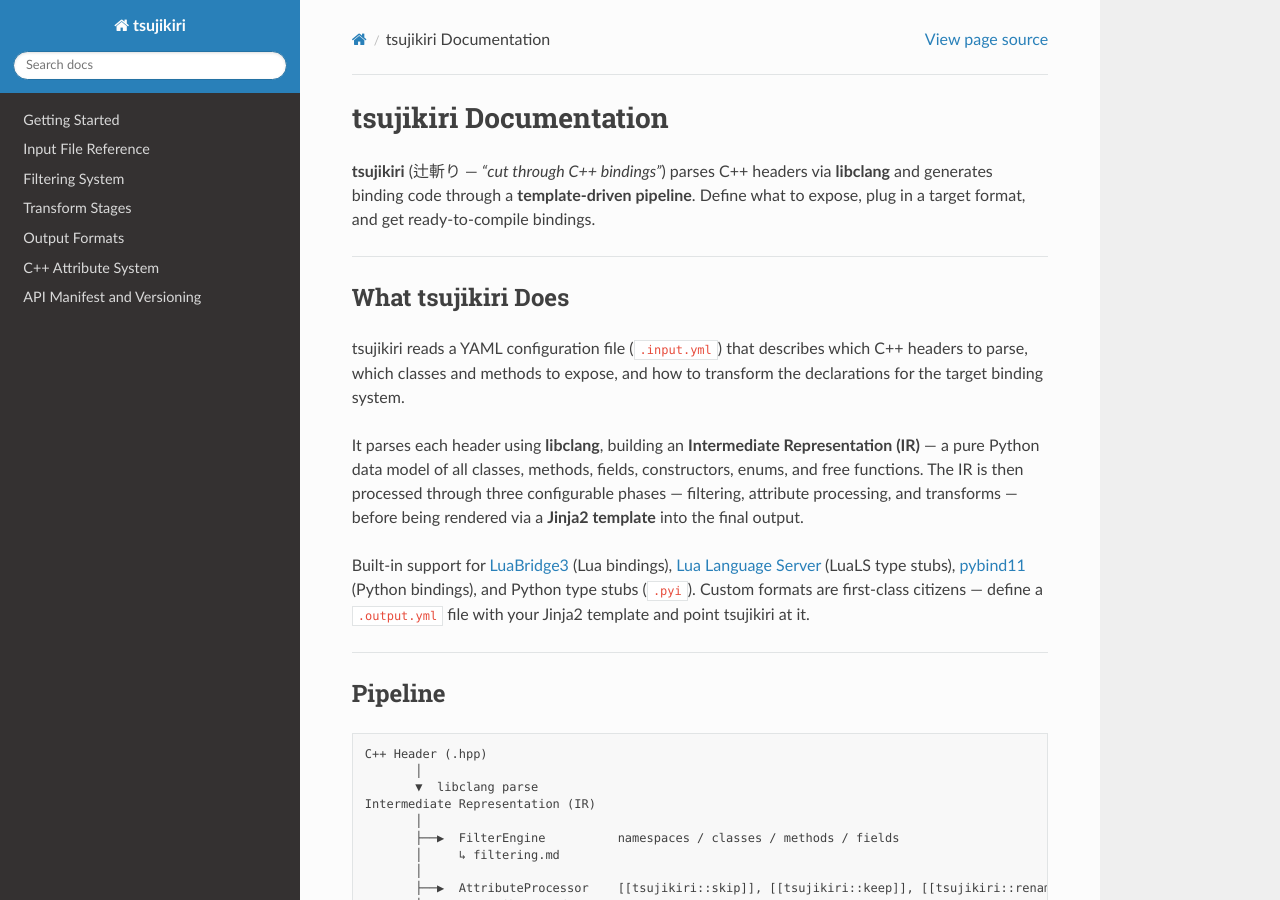
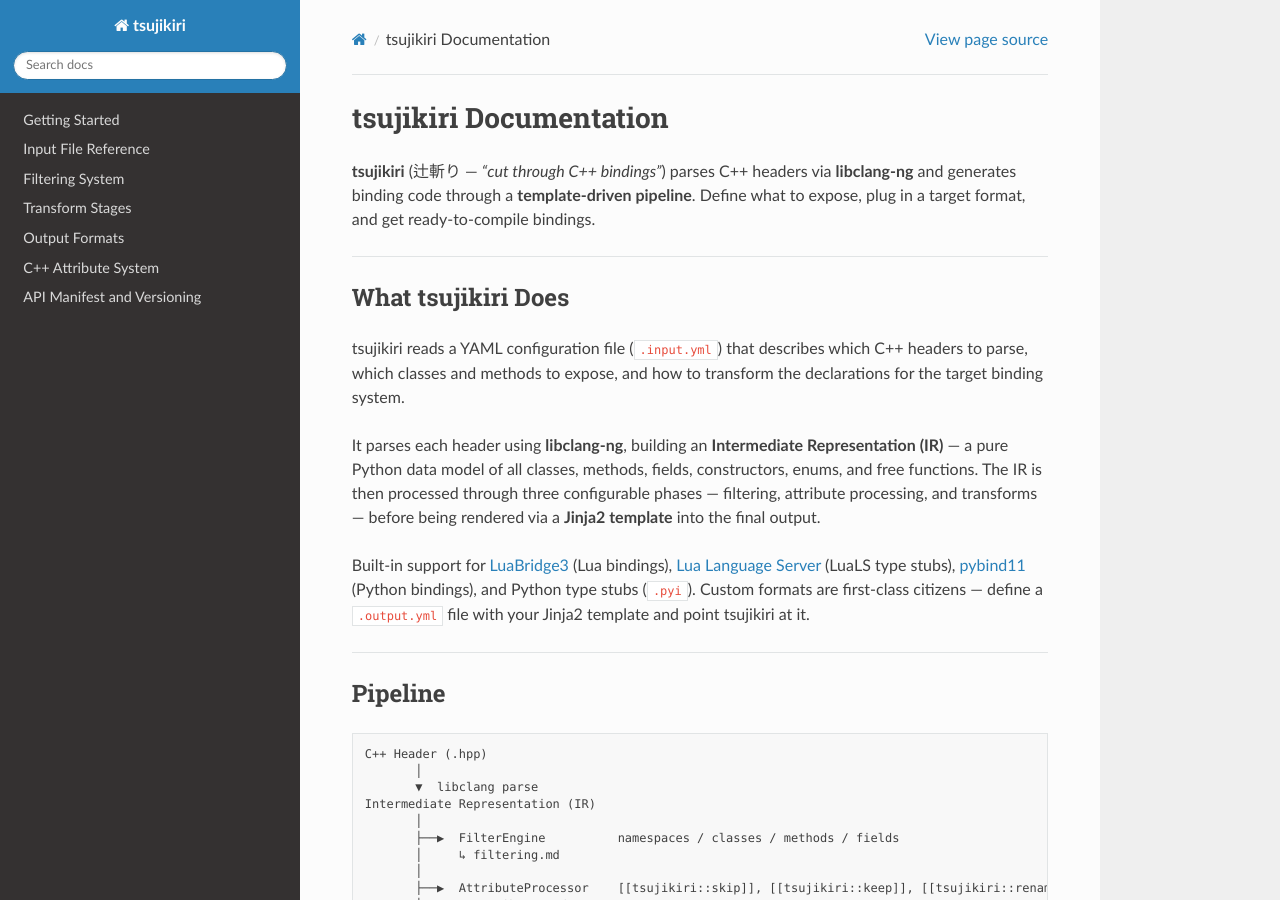
Before and after one commit to kunitoki/tsujikiri, a Sphinx documentation site: the page built from docs/index.md, in a window 1280 px wide and 900 px high. Built offline with Sphinx 7.4.7 and the Read the Docs theme 3.1.0, drawn with Linux system fonts in a browser that asks for light colours.

```diff
--- a/docs/index.md
+++ b/docs/index.md
@@ -1,6 +1,6 @@
 # tsujikiri Documentation
 
-**tsujikiri** (辻斬り — *"cut through C++ bindings"*) parses C++ headers via **libclang** and generates binding code through a **template-driven pipeline**. Define what to expose, plug in a target format, and get ready-to-compile bindings.
+**tsujikiri** (辻斬り — *"cut through C++ bindings"*) parses C++ headers via **libclang-ng** and generates binding code through a **template-driven pipeline**. Define what to expose, plug in a target format, and get ready-to-compile bindings.
 
 ---
 
@@ -8,7 +8,7 @@
 
 tsujikiri reads a YAML configuration file (`.input.yml`) that describes which C++ headers to parse, which classes and methods to expose, and how to transform the declarations for the target binding system.
 
-It parses each header using **libclang**, building an **Intermediate Representation (IR)** — a pure Python data model of all classes, methods, fields, constructors, enums, and free functions. The IR is then processed through three configurable phases — filtering, attribute processing, and transforms — before being rendered via a **Jinja2 template** into the final output.
+It parses each header using **libclang-ng**, building an **Intermediate Representation (IR)** — a pure Python data model of all classes, methods, fields, constructors, enums, and free functions. The IR is then processed through three configurable phases — filtering, attribute processing, and transforms — before being rendered via a **Jinja2 template** into the final output.
 
 Built-in support for [LuaBridge3](https://github.com/kunitoki/LuaBridge3) (Lua bindings), [Lua Language Server](https://luals.github.io/) (LuaLS type stubs), [pybind11](https://pybind11.readthedocs.io/) (Python bindings), and Python type stubs (`.pyi`). Custom formats are first-class citizens — define a `.output.yml` file with your Jinja2 template and point tsujikiri at it.
 
--- a/pyproject.toml
+++ b/pyproject.toml
@@ -11,7 +11,7 @@ authors = [
   { name = "kunitoki", email = "kunitoki@gmail.com" },
 ]
 dependencies = [
-  "libclang==18.1.1",
+  "libclang-ng==19.1.7",
   "clang-format==22.1.3",
   "pyyaml>=6.0.3",
   "jinja2>=3.1.6",
```
Also changed, not shown: docs/getting-started.md (+1 -3 lines), 1 other file.
